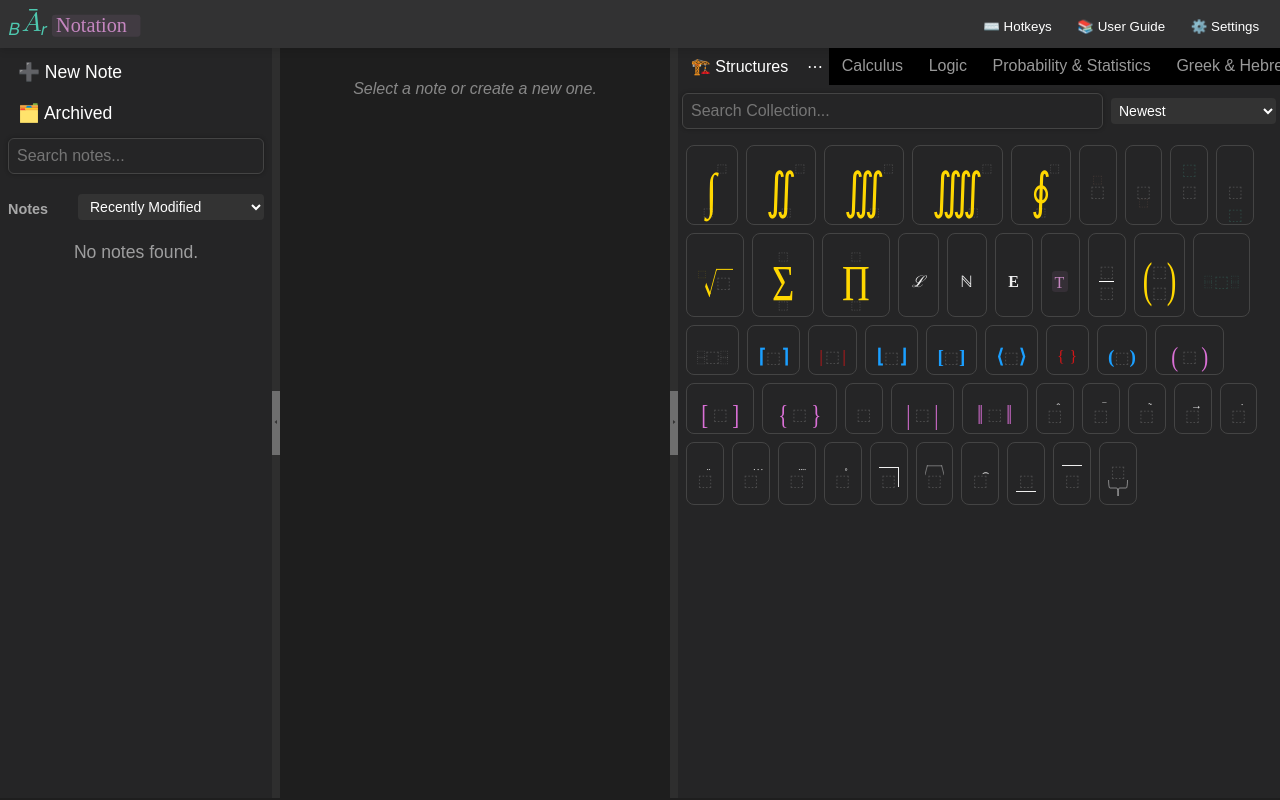
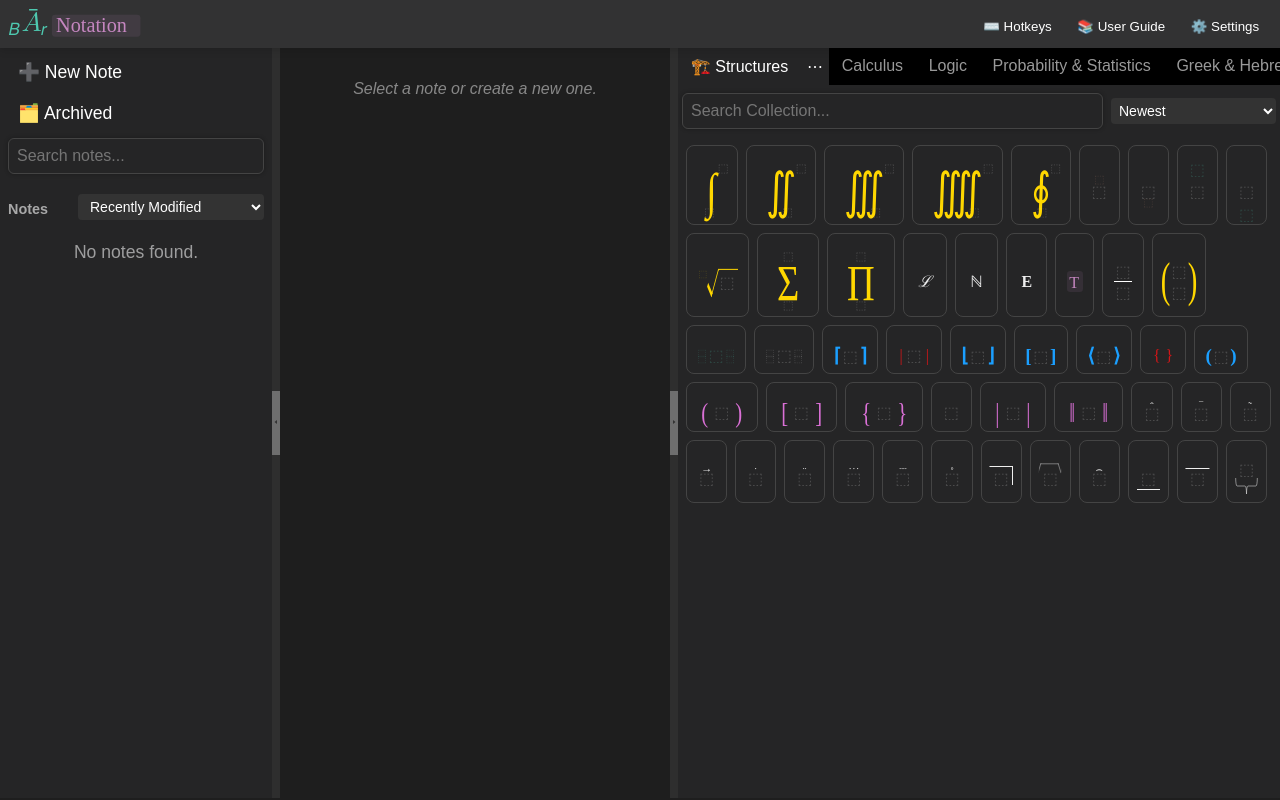
Before and after one commit to Kayyleigh/BarNotation, a React (Vite) app: page / in a window 1280 px wide. Built offline with nearby package versions, Linux system fonts and the light colour scheme; a web font is replaced by a local one.

Commit message:
Make cursor go left if clicked on left half of node; small updates to styling

```diff
--- a/src/components/mathExpression/DummyStartNodeRenderer.tsx
+++ b/src/components/mathExpression/DummyStartNodeRenderer.tsx
@@ -16,6 +16,7 @@ type Props = {
   setHoverPath: (path: string[]) => void;
   onDropNode: (from: DragSource, to: DropTarget) => void;
   ancestorIds: string[];
+  focusEditor: () => void
 };
 
 const DummyStartNodeRenderer: React.FC<Props> = ({
@@ -26,6 +27,7 @@ const DummyStartNodeRenderer: React.FC<Props> = ({
   setHoverPath,
   onDropNode,
   ancestorIds,
+  focusEditor,
 }) => {
   const { draggingSource, dropTarget } = useDragReader();
   const { setDraggingSource, setDropTarget } = useDragWriter();
@@ -36,16 +38,23 @@ const DummyStartNodeRenderer: React.FC<Props> = ({
     dropTarget?.containerId === containerId &&
     dropTarget?.index === -1;
 
+
+  const handleClick = (e: React.MouseEvent) => {
+    e.stopPropagation();
+    // Only set cursor if the node is inside an active container
+    if (containerId != null && onCursorChange) {
+      onCursorChange({ containerId, index: 0 });
+      requestAnimationFrame(() => focusEditor());
+    }
+  };
+
   return (
     <span>
       <span
         className={clsx("start-interaction-point", {
           hovered: hoverPath[hoverPath.length - 1] === containerId,
         })}
-        onClick={(e) => {
-          e.stopPropagation();
-          onCursorChange({ containerId, index: 0 });
-        }}
+        onClick={handleClick}
         onMouseEnter={() => handleMouseEnter([...ancestorIds], setHoverPath)}
         onMouseLeave={(e) => handleMouseLeave(e, ancestorIds, setHoverPath)}
         onDragOver={(e) => {
--- a/src/components/mathExpression/shared/MathNodeWrapper.tsx
+++ b/src/components/mathExpression/shared/MathNodeWrapper.tsx
@@ -23,15 +23,32 @@ export function MathNodeWrapper<TNode extends MathNode>({
   const styleClass = getStyleClass(baseProps.inheritedStyle);
   const isHovered = getIsHovered(node, baseProps.hoverPath);
 
+  // const handleClick = (e: React.MouseEvent) => {
+  //   e.stopPropagation();
+  //   // Only set cursor if the node is inside an active container
+  //   const { containerId, index, onCursorChange, focusEditor } = baseProps;
+  //   if (containerId != null && onCursorChange) {
+  //     onCursorChange({ containerId, index: index + 1 });
+  //     requestAnimationFrame(() => focusEditor());
+  //   }
+  // };
+
   const handleClick = (e: React.MouseEvent) => {
     e.stopPropagation();
-    // Only set cursor if the node is inside an active container
     const { containerId, index, onCursorChange, focusEditor } = baseProps;
     if (containerId != null && onCursorChange) {
-      onCursorChange({ containerId, index: index + 1 });
+      const target = e.currentTarget as HTMLElement;
+      const { left, width } = target.getBoundingClientRect();
+      const clickX = e.clientX;
+      const isRightHalf = clickX > left + width / 2;
+
+      const newIndex = isRightHalf ? index + 1 : index;
+      onCursorChange({ containerId, index: newIndex });
+
       requestAnimationFrame(() => focusEditor());
     }
   };
+
 
   return (
     <>
--- a/src/components/mathExpression/shared/renderContainerChildren.tsx
+++ b/src/components/mathExpression/shared/renderContainerChildren.tsx
@@ -15,14 +15,25 @@ export function renderContainerChildren(
   const {
     cursor,
     containerId,
-    cellId,
     isActive,
     readOnly,
+    cellId
   } = baseProps;
 
   const nodes: React.ReactNode[] = [];
 
-  if (!readOnly) {
+  // if (!readOnly) {
+  //   nodes.push(
+  //     <DummyStartNodeRenderer
+  //       key={`start-point-${containerId}`}
+  //       {...baseProps}
+  //       containerId={containerId}
+  //       cellId={cellId}
+  //     />
+  //   );
+  // }
+
+    if (!readOnly && children.length === 0) {
     nodes.push(
       <DummyStartNodeRenderer
         key={`start-point-${containerId}`}
--- a/src/constants/premadeMathCollections.ts
+++ b/src/constants/premadeMathCollections.ts
@@ -365,8 +365,8 @@ export const PREMADE_COLLECTIONS_RAW = [
       { id: "actsymb-45", latex: `\\actsymb[][]{A}{x}[(m)]` },
       { id: "actsymb-46", latex: `\\actsymb[][]{\\bar{A}}{x}[\\text{PR}]` },
       { id: "actsymb-47", latex: `\\actsymb[][]{A}{\\nthtop{1}{x}:\\angl{n}}[]` },
-      { id: "actsymb-48", latex: `\\actsymb[][]{A}{\\nthtop{}{x}:\\angl{n}}[]` }, // Page 16 of the actuarialsymbol user guide
-      { id: "actsymb-49", latex: `\\actsymb[][]{\\bar{A}}{\\nthtop{}{x}:\\angl{n}}[]` },
+      { id: "actsymb-48", latex: `\\actsymb[][]{A}{x:\\angl{n}}[]` }, // Page 16 of the actuarialsymbol user guide
+      { id: "actsymb-49", latex: `\\actsymb[][]{\\bar{A}}{x:\\angl{n}}[]` },
       { id: "actsymb-50", latex: `\\actsymb[][]{A}{x:\\nthtop{1}{\\angl{n}}}[]` },
       { id: "actsymb-51", latex: `\\actsymb[j][]{A}{x}[]` },
       { id: "actsymb-52", latex: `\\actsymb[*][]{A}{x}[]` },
@@ -522,7 +522,7 @@ export const PREMADE_COLLECTIONS_RAW = [
       { id: "actsymb-202", latex: `\\actsymb[][]{\\bar{P}}{}[](\\actsymb[][]{\\bar{A}}{x:\\angl{n}}[])` },
       { id: "actsymb-203", latex: `\\actsymb[][]{\\bar{P}}{}[](\\actsymb[][]{\\bar{A}}{\\nthtop{1}{x}:\\angl{n}}[])` },
       { id: "actsymb-204", latex: `\\actsymb[][]{\\bar{P}}{}[](\\actsymb[][]{\\bar{A}}{x:\\nthtop{1}{\\angl{n}}}[])` },
-      { id: "actsymb-205", latex: `\\actsymb[][]{P}{}[(m)](\\actsymb[][]{\\bar{A}}{\\nthtop{}{x}:\\angl{n}}[])` },
+      { id: "actsymb-205", latex: `\\actsymb[][]{P}{}[(m)](\\actsymb[][]{\\bar{A}}{x:\\angl{n}}[])` },
       { id: "actsymb-206", latex: `\\actsymb[][]{P}{}[(m)](\\actsymb[][]{\\bar{A}}{\\nthtop{1}{x}:\\angl{n}}[])        ` },
       { id: "actsymb-207", latex: `\\actsymb[h][]{\\bar{P}}{}[](\\actsymb[][]{\\bar{A}}{x}[])` },
       { id: "actsymb-208", latex: `\\actsymb[h][]{\\bar{P}}{}[](\\actsymb[][]{\\bar{A}}{x:\\angl{n}}[])` },
--- a/src/styles/accents.css
+++ b/src/styles/accents.css
@@ -2,62 +2,69 @@
 
 .type-accented::before {
   position: absolute;
-  top: -0.1em;
+  /* top: -0.05em; */
+  top: -1px;
   /* left: calc(50% + 0.5 * var(--empty-math-inline-container-width)); */
   /* transform: calc(translateX(-50%) + var(--empty-math-inline-container-width)); Shift by width of dummy */
   font-size: 0.7em;
   pointer-events: none;
+
+  left: 50%;
+  transform: translateX(-50%);
+
 }
 
 .decoration-hat::before {
-  left: calc(50% + 0.5 * var(--empty-math-inline-container-width));
+  /* left: 50%; */
   content: 'ˆ';
   /* Unicode hat accent */
 }
 
 .decoration-bar::before {
-  left: calc(50% + 0.5 * var(--empty-math-inline-container-width));
+  /* left: 50%; */
   content: '‾';
   /* Overline */
 }
 
 .decoration-tilde::before {
-  left: calc(50% + 0.5 * var(--empty-math-inline-container-width));
+  /* left: 50%; */
   content: '˜';
 }
 
 .decoration-widehat::before {
-  left: calc(50% + 0.5 * var(--empty-math-inline-container-width));
+  /* left: 50%; */
   content: '⌢';
+    top: -0.2em;
+
   /* wide hat approximation */
 }
 
 .decoration-dot::before {
-  left: calc(50% + 0.5 * var(--empty-math-inline-container-width));
+  /* left: 50%; */
   content: '˙';
   /* umlaut */
 }
 
 .decoration-ddot::before {
-  left: calc(50% + 0.5 * var(--empty-math-inline-container-width));
+  /* left: 50%; */
   content: '¨';
   /* umlaut */
 }
 
 .decoration-dddot::before {
-  left: calc(50% + 0.5 * var(--empty-math-inline-container-width));
+  /* left: 50%; */
   content: '˙˙˙';
   /* umlaut */
 }
 
 .decoration-ddddot::before {
-  left: calc(50% + 0.5 * var(--empty-math-inline-container-width));
+  /* left: 50%; */
   content: '¨¨';
   /* umlaut */
 }
 
 .decoration-mathring::before {
-  left: calc(50% + 0.5 * var(--empty-math-inline-container-width));
+  /* left: 50%; */
   content: '˚';
   /* ring */
 }
@@ -78,20 +85,12 @@
 .decoration-overline::before {
   content: '';
   position: absolute;
-  top: -0.2em;
+  top: 0.2em;
   right: 0;
   height: 1px;
   width: 100%;
   background-color: currentColor;
   pointer-events: none;
-}
-
-.decoration-angl {
-  padding-right: 0.2em;
-}
-
-.decoration-angl::before {
-  left: calc(0%);
 }
 
 .decoration-angl::before,
@@ -147,7 +146,7 @@
 .decoration-vec::before {
   position: absolute;
   top: -0.3em;
-  left: calc(35% + 0.35 * var(--empty-math-inline-container-width));
+  /* left: calc(35% + 0.35 * var(--empty-math-inline-container-width)); */
   font-size: 0.7em;
   content: '→';
   /* Vector arrow */
@@ -168,8 +167,7 @@
 .decoration-group::before {
   content: "";
   position: absolute;
-  left: 0;
-  right: 0;
+  right: -50%;
   top: var(--dg-top, -0.32em);
   height: var(--dg-height, 1.05em);
   pointer-events: none;
--- a/src/styles/math-node.css
+++ b/src/styles/math-node.css
@@ -18,16 +18,35 @@
   position: relative;
 }
 
+/* ----------------- HOVER HANDLING ----------------------------- */
+
+/* TODO: DO NOT DO ONLY THIS; INSTEAD/ALSO HAVE IT DO THIS ON "IS CURSOR INSIDE? (INSIDE THE PARENT STRUCTE??)" */
+.math-node:not(.type-inline-container):hover
+  .type-inline-container:not(:has(.math-node))::after {
+  content: "⬚";                         /* the dot */
+  opacity: 0.2;; /* dot color */
+  font-size: var(--empty-math-inline-container-width);
+  position: absolute;
+  top: 50%;                             /* vertical center (adjust if needed) */
+  left: 50%;                            /* horizontal center */
+  transform: translate(-50%, -50%);    /* center exactly */
+  pointer-events: none;                 /* don't block mouse */
+}
+
+
+/* ---------------------------------------------- */
+
 .math-node-wrapper {
   /* line-height: var(--math-line-height); */
   display: inline-block;
-  min-width: var(--empty-math-inline-container-width);
+  /* min-width: var(--empty-math-inline-container-width); */
   min-height: 1em;
   vertical-align: middle;
   cursor: pointer;
   position: relative;
 }
 
+/* TODO REMOVE?? */
 .start-interaction-point {
   display: inline-block;
   width: var(--empty-math-inline-container-width);
@@ -40,14 +59,6 @@
    The parent IC should be highlighted instead */
 .math-node.type-inline-container .start-interaction-point.hovered {
   background-color: transparent;
-}
-
-.math-node-wrapper:empty.hovered::before {
-  content: "•";
-  width: var(--empty-math-inline-container-width);
-  display: inline-block;
-  outline: 10px solid greenyellow;
-  color: #87878733;
 }
 
 .type-command-input .math-node,
@@ -146,13 +157,12 @@
 
 .type-inline-container {
   display: inline-flex;
-  min-width: var(--empty-math-inline-container-width);
+  /* min-width: var(--empty-math-inline-container-width); */
   min-height: 1em;
-  justify-content: flex-end;
+  /* justify-content: flex-end; */
   flex-wrap: nowrap;
   align-items: center;
-  /* padding: 0.1em 0em 0.1em 0.1em; */
-  padding: 0;
+  padding: 0em 0.1em;
 }
 
 .type-multi-digit {
--- a/src/styles/styles.css
+++ b/src/styles/styles.css
@@ -207,7 +207,7 @@
   /* Content in MathEditor should not shrink */
   .math-editor-scroll-inner > * {
     display: inline-block;
-    min-width: 100%;
+    /* min-width: 100%; */
   }
 
   /* Make zoom/type info fixed in top-right */
```
